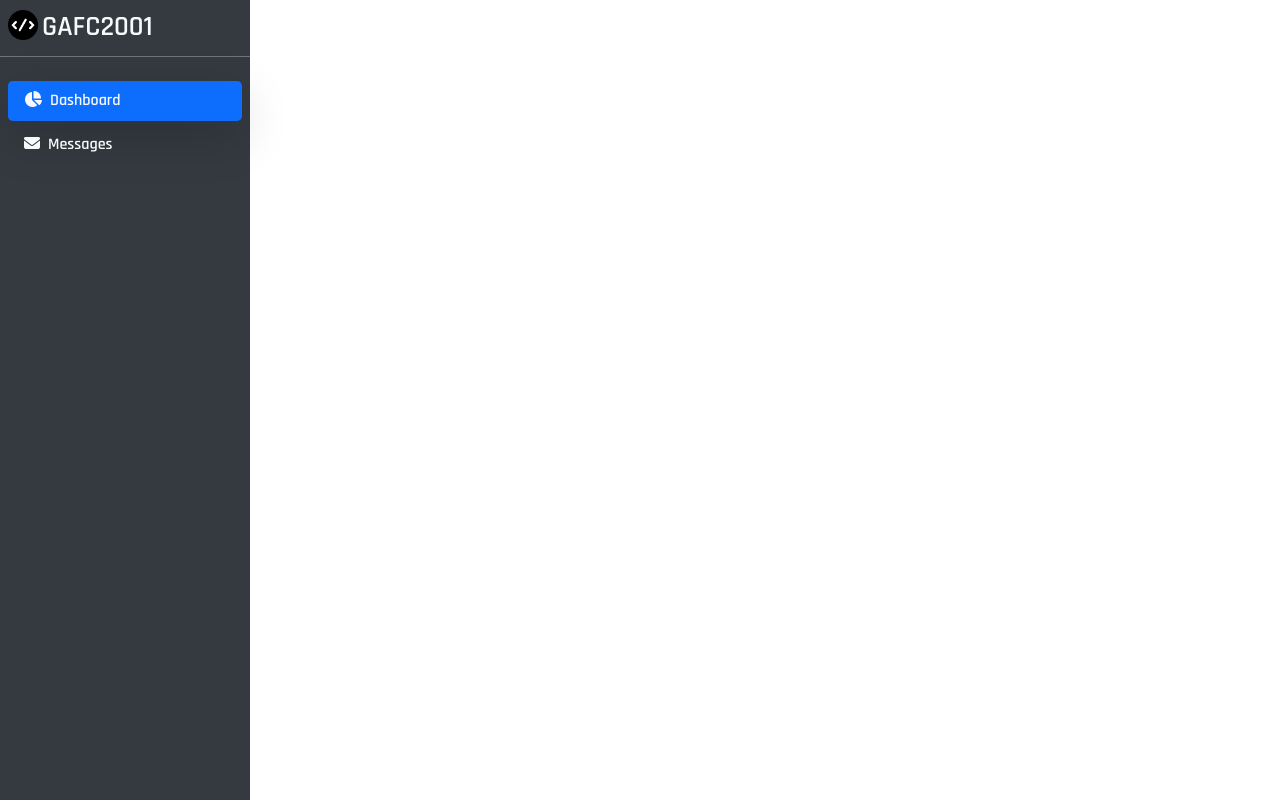
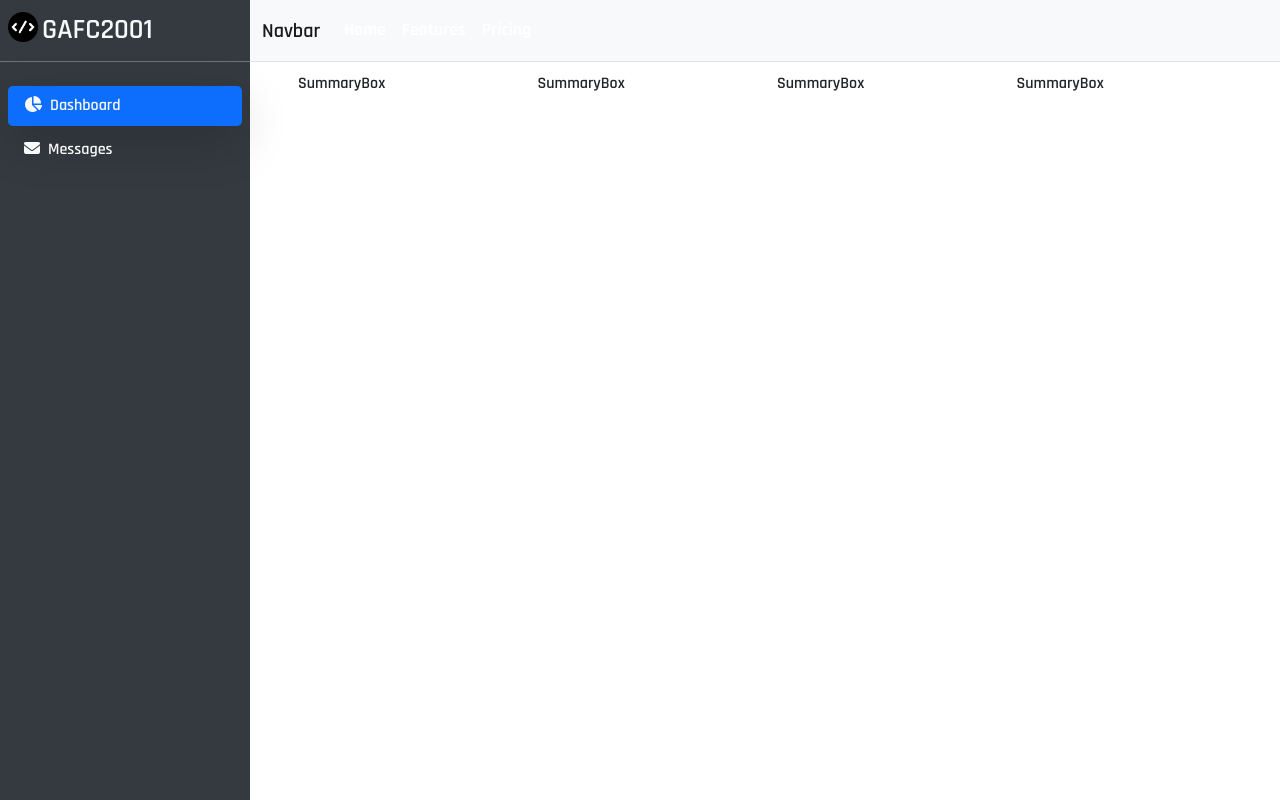
Before and after one commit to gafc2001/gafc2001.github.io, a React (Create React App) app: page /superdashboard in a window 1280 px wide. Built offline with nearby package versions, Linux system fonts and the light colour scheme.

Commit message:
Navbar main dashboard

```diff
--- a/src/assets/css/admin.css
+++ b/src/assets/css/admin.css
@@ -18,6 +18,9 @@
     width: 250px;
     background-color: var(--primary-color);
 }
+.title-sidebar{
+    height: 62px;
+}
 .main-navbar ul{
     list-style: none;
 }
@@ -32,3 +35,10 @@
 .menu-item.active{
     background-color: var(--bs-primary);
 }
+.main-navbar{
+    left: 250px!important;
+    height: 62px;
+}
+.border-semi-light{
+    border-color: rgb(92, 92, 92);
+}
--- a/src/assets/css/main.css
+++ b/src/assets/css/main.css
@@ -217,7 +217,7 @@ img.img-profile {
   text-align: left;
 }
 
-.border-bottom:last-of-type {
+.project.border-bottom:last-of-type {
   border-bottom: none !important;
 }
 
--- /dev/null
+++ b/src/components/Admin/Main/Content.jsx
@@ -0,0 +1,14 @@
+import React from 'react'
+import { MainNavbar } from './MainNavbar'
+import { Summary } from './Summary'
+
+export const Content = () => {
+  return (
+    <div className="flex-fill mt-4">
+        <MainNavbar/>
+        <div className="p-5">
+            <Summary/>
+        </div>
+    </div>
+  )
+}
--- /dev/null
+++ b/src/components/Admin/Main/MainNavbar.jsx
@@ -0,0 +1,18 @@
+import React from 'react';
+import {Navbar,Nav,Container} from 'react-bootstrap';
+export const MainNavbar = () => {
+  return (
+    <div>
+    <Navbar bg="light" variant="light" fixed="top" className="main-navbar border-bottom border-semi-light" >
+        <Container>
+          <Navbar.Brand href="#home">Navbar</Navbar.Brand>
+          <Nav className="me-auto">
+            <Nav.Link href="#home">Home</Nav.Link>
+            <Nav.Link href="#features">Features</Nav.Link>
+            <Nav.Link href="#pricing">Pricing</Nav.Link>
+          </Nav>
+        </Container>
+      </Navbar>
+    </div>
+  )
+}
--- /dev/null
+++ b/src/components/Admin/Main/Summary.jsx
@@ -0,0 +1,13 @@
+import React from 'react'
+import { SummaryBox } from './SummaryBox'
+import {Row} from 'react-bootstrap';
+export const Summary = () => {
+  return (
+    <Row>
+        <SummaryBox/>
+        <SummaryBox/>
+        <SummaryBox/>
+        <SummaryBox/>
+    </Row>
+  )
+}
--- /dev/null
+++ b/src/components/Admin/Main/SummaryBox.jsx
@@ -0,0 +1,7 @@
+import React from 'react'
+import {Col} from 'react-bootstrap'
+export const SummaryBox = () => {
+  return (
+    <Col >SummaryBox</Col>
+  )
+}
--- a/src/components/Admin/Sidebar/Sidebar.jsx
+++ b/src/components/Admin/Sidebar/Sidebar.jsx
@@ -4,7 +4,7 @@ import MenuItem from './MenuItem'
 export const Sidebar = () => {
   return (
     <aside className='h-screen sidebar text-light'>
-        <div className='d-flex align-items-center border-bottom border-secondary px-2 mb-3'>
+        <div className='d-flex align-items-center border-bottom border-secondary px-2 mb-3 title-sidebar'>
             <h1 className="w-100">
                 <img src={`${process.env.PUBLIC_URL}/favicon.png`} alt="icon" className='img-fluid' width="30"/>
                 <span className="h3 m-0 ms-1">GAFC2001</span>
--- a/src/components/Project/ProjectItem.js
+++ b/src/components/Project/ProjectItem.js
@@ -5,7 +5,7 @@ import { Row, Col,Table} from "react-bootstrap"
 export const ProjectItem = ({ data }) => {
     const [toggler,setToggler] = useState(false)
     return (
-        <Row className="border-2 border-bottom border-primary mb-5 pb-5">
+        <Row className="project border-2 border-bottom border-primary mb-5 pb-5">
             <Col lg="6" className="mb-3">
                 <h3>{data.title}</h3>
                 {data.paragraphs.map((item,it) => (
--- a/src/pages/Dashboard.js
+++ b/src/pages/Dashboard.js
@@ -1,10 +1,12 @@
 import React from 'react'
+import { Content } from '../components/Admin/Main/Content'
 import { Sidebar } from '../components/Admin/Sidebar/Sidebar'
 
 export const Dashboard = () => {
   return (
-    <>
-    <Sidebar/>
-    </>
+    <div className="d-flex">
+      <Sidebar/>
+      <Content/>
+    </div>
   )
 }
```
